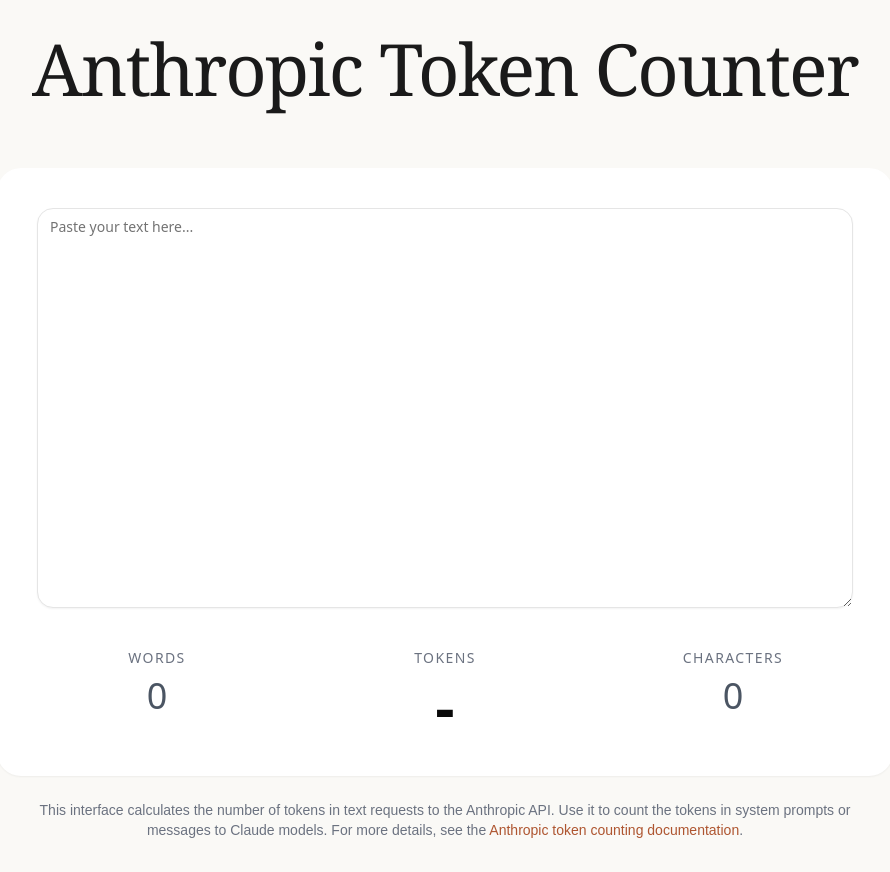
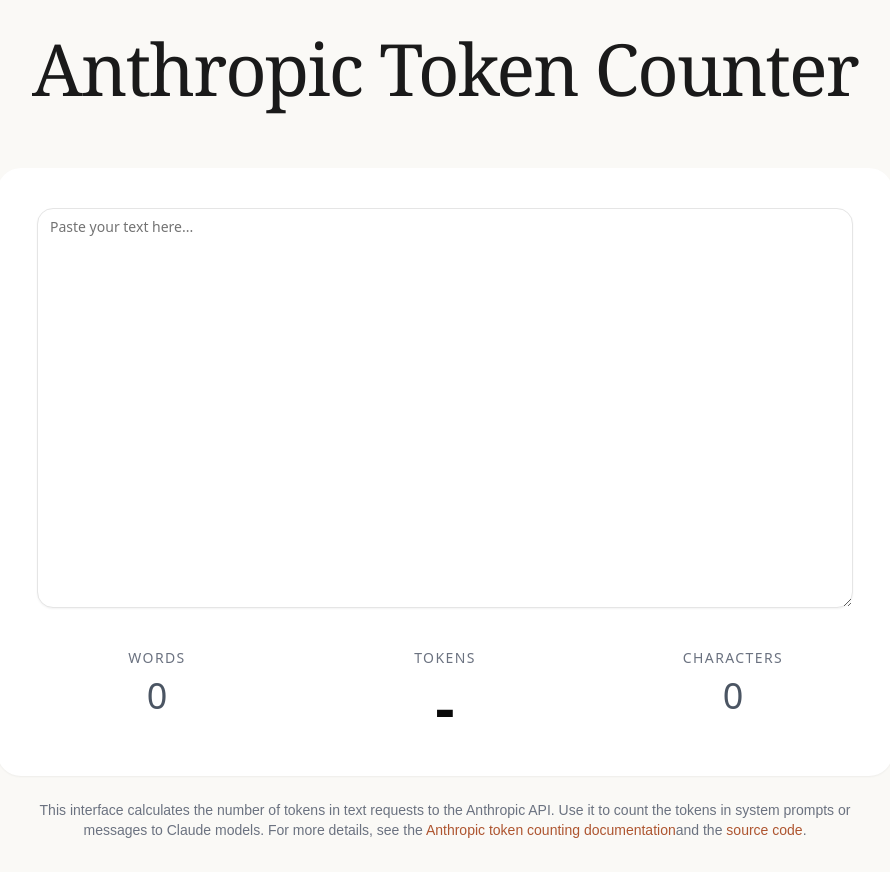
Before and after one commit to jerhadf/token-counter, a Next.js app: page / in a window 1280 px wide. Shown: the whole page, without its empty margins (195-1085 px from the left). Built offline with nearby package versions, Linux system fonts and the light colour scheme.

Commit message:
Update readme

```diff
--- a/components/token-counter.tsx
+++ b/components/token-counter.tsx
@@ -134,6 +134,15 @@
             >
               Anthropic token counting documentation
             </a>
+            and the{" "}
+            <a
+              href="https://github.com/jerhadf/token-counter"
+              target="_blank"
+              rel="noopener noreferrer"
+              className="text-[#AE5530] hover:underline"
+            >
+              source code
+            </a>
             .
           </p>
         </div>
```
Also changed, not shown: 1 other file (tests, documents, lock files or other folders).
